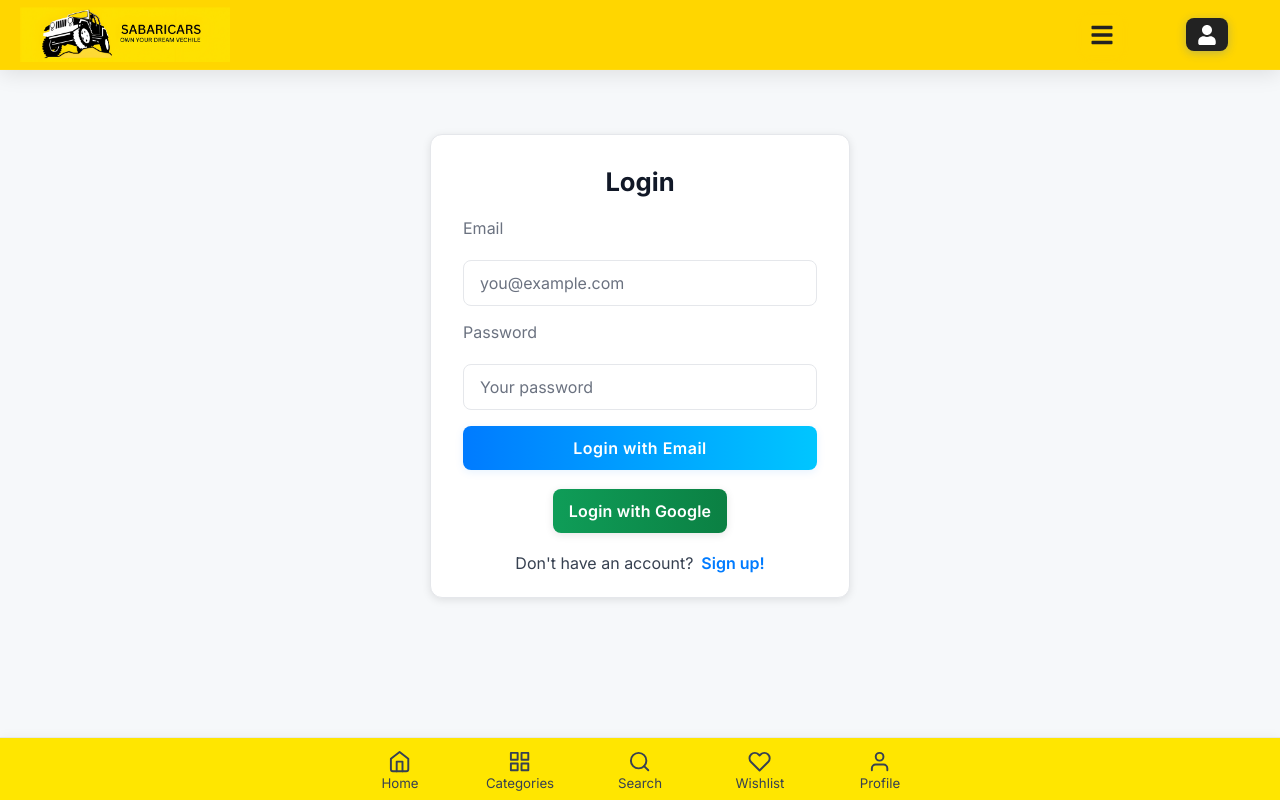
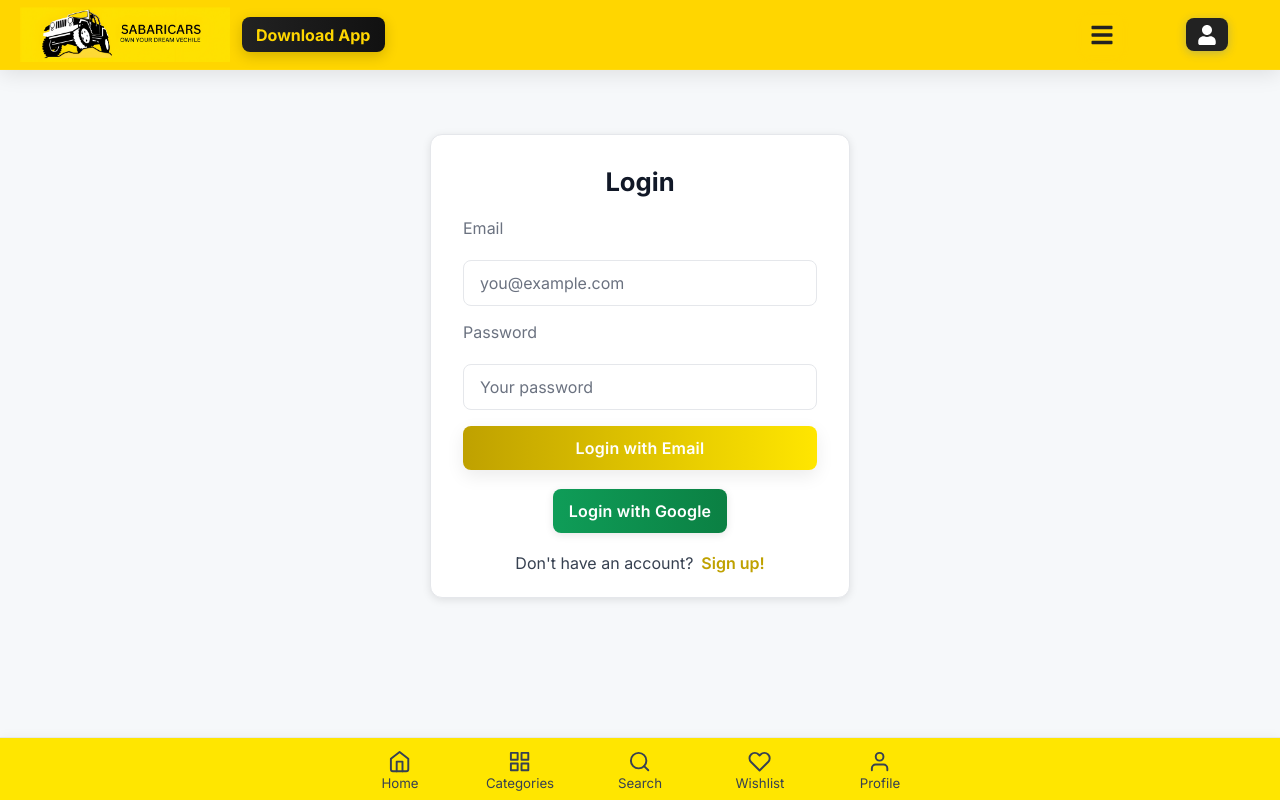
Before and after one commit to Gowri0016/Sabaricars, a React (Create React App) app: page /login in a window 1280 px wide. Built offline with nearby package versions, Linux system fonts and the light colour scheme; no server answers.

Commit message:
many recent updates

```diff
--- a/src/App.css
+++ b/src/App.css
@@ -192,6 +192,28 @@ body {
   object-fit: contain;
 }
 
+/* Header download button visible to the left of the brand and right of hamburger */
+.header-download {
+  display: inline-flex;
+  align-items: center;
+  justify-content: center;
+  background: linear-gradient(90deg, #222 0%, #111 100%);
+  color: #ffd600;
+  padding: 0.45rem 0.9rem;
+  border-radius: 8px;
+  font-weight: 700;
+  text-decoration: none;
+  margin-left: 0.75rem; /* sit right of the logo */
+  margin-right: 0.4rem;
+  white-space: nowrap;
+  box-shadow: 0 4px 14px rgba(0,0,0,0.18);
+}
+.header-download:hover,
+.header-download:focus {
+  background: #111;
+  color: #fffde7;
+}
+
 /* Navigation Links */
 .navbar-links {
   display: flex;
@@ -214,6 +236,23 @@ body {
   position: relative;
   transition: color 0.2s;
   white-space: nowrap;
+}
+
+/* Download app button/link in navbar dropdown */
+.download-app {
+  display: inline-block;
+  background: #222;
+  color: #ffd600;
+  padding: 0.5rem 0.9rem;
+  border-radius: 8px;
+  margin: 0.35rem 0.6rem;
+  font-weight: 700;
+  text-decoration: none;
+}
+.download-app:hover,
+.download-app:focus {
+  background: #111;
+  color: #fffde7;
 }
 
 .navbar-links a:hover,
@@ -354,6 +393,25 @@ button.hamburger.active .bar:nth-child(3) {
   gap: 0.75rem;
 }
 
+/* Drawer download button specific styling */
+.drawer-download {
+  background: linear-gradient(90deg, #ffd600 0%, #ffb300 100%);
+  color: #111;
+  font-weight: 700;
+  border-radius: 8px;
+  padding: 0.75rem 1rem;
+  display: flex;
+  align-items: center;
+  justify-content: center;
+}
+
+@media (min-width: 1024px) {
+  /* hide drawer specific link on desktop since we have navbar download button */
+  .drawer-download {
+    display: none !important;
+  }
+}
+
 /* Specific styles for login button */
 .drawer .login-btn {
   background: #222 !important;
@@ -424,6 +482,16 @@ button.hamburger.active .bar:nth-child(3) {
 
   .navbar-links {
     display: none;
+  }
+
+  /* Keep header download visible on mobile as well; place it to the left of brand */
+  .header-download {
+    display: inline-flex;
+    margin-left: 0.5rem;
+    margin-right: 0.5rem;
+    padding: 0.35rem 0.8rem;
+    font-size: 0.95rem;
+    order: 2; /* keep it after the brand */
   }
 
   .drawer {
--- a/src/App.js
+++ b/src/App.js
@@ -99,9 +99,31 @@ function App() {
         <ScrollToTop />
         <div className="App">
           <nav className="navbar">
+            <button
+              className={`hamburger ${isMenuOpen ? 'active' : ''}`}
+              onClick={toggleMenu}
+              aria-label={isMenuOpen ? 'Close menu' : 'Open menu'}
+            >
+              <span className="bar"></span>
+              <span className="bar"></span>
+              <span className="bar"></span>
+            </button>
+
             <Link to="/" className="navbar-brand">
               <img src="/logo.png" alt="Sabari Cars" />
             </Link>
+
+            {/* Download button visible in header (to the right of the logo).
+                Uses a local APK placed in the public folder (e.g. public/sabari-cars.apk).
+                Ensure the APK file exists at the project root URL: /sabari-cars.apk */}
+            <a
+              href="/Sabari Cars.apk"
+              className="header-download"
+              title="Download App (Android)"
+              download="SabariCars.apk"
+            >
+              Download App
+            </a>
 
             {/* Desktop Dropdown Menu */}
             <div className="navbar-links desktop-dropdown">
@@ -125,6 +147,7 @@ function App() {
                   <Link to="/contact">Contact</Link>
                   <Link to="/request-vehicle">Request Vehicle</Link>
                   <Link to="/sell-vehicle">Sell Vehicle</Link>
+                  {/* Download link intentionally removed from dropdown - visible in header */}
                 </div>
               </div>
               {!user ? (
@@ -136,15 +159,7 @@ function App() {
               )}
             </div>
 
-            <button
-              className={`hamburger ${isMenuOpen ? 'active' : ''}`}
-              onClick={toggleMenu}
-              aria-label={isMenuOpen ? 'Close menu' : 'Open menu'}
-            >
-              <span className="bar"></span>
-              <span className="bar"></span>
-              <span className="bar"></span>
-            </button>
+
           </nav>
           {/* Mobile Menu Drawer */}
           <div className={`drawer ${isMenuOpen ? 'open' : ''}`}>
@@ -156,6 +171,8 @@ function App() {
             <Link to="/contact" onClick={closeMenu}>Contact Us</Link>
             <Link to="/request-vehicle" onClick={closeMenu}>Request a Vehicle</Link>
             <Link to="/sell-vehicle" onClick={closeMenu}>Sell Your Vehicle</Link>
+              {/* Download Android App for mobile drawer (local APK in public/) */}
+              <a href="/sabari-cars.apk" className="drawer-download" download="SabariCars.apk" onClick={closeMenu}>Download App (Android)</a>
             {!user ? (
               <Link to="/login" className="login-btn" onClick={closeMenu}>Login</Link>
             ) : (
--- a/src/components/VehicleList.css
+++ b/src/components/VehicleList.css
@@ -32,9 +32,9 @@
 }
 
 .vehicle-card:hover {
-  box-shadow: 0 20px 25px -5px rgba(0, 0, 0, 0.1), 0 10px 10px -5px rgba(0, 0, 0, 0.04);
+  box-shadow: 0 28px 40px -12px rgba(0, 0, 0, 0.12), 0 12px 18px -8px rgba(0, 0, 0, 0.06);
   transform: translateY(-4px);
-  border-color: #3b82f6;
+  border-color: #ffd600;
 }
 
 .vehicle-card:hover .vehicle-card__image {
@@ -87,7 +87,7 @@
   left: 0;
   right: 0;
   bottom: 0;
-  background: linear-gradient(135deg, rgba(59, 130, 246, 0.8) 0%, rgba(37, 99, 235, 0.9) 100%);
+  background: linear-gradient(135deg, rgba(255, 214, 0, 0.12) 0%, rgba(255, 198, 0, 0.14) 100%);
   display: flex;
   align-items: center;
   justify-content: center;
@@ -96,16 +96,16 @@
 }
 
 .view-details-btn {
-  background: linear-gradient(135deg, #3b82f6 0%, #2563eb 100%);
-  border: none;
+  background: var(--accent-500); /* bright yellow */
+  border: 1px solid var(--accent-600);
   border-radius: 0.75rem;
   padding: 0.75rem 1.25rem;
-  color: white;
-  font-size: 0.875rem;
-  font-weight: 600;
+  color: #111;
+  font-size: 0. ninerem;
+  font-weight: 800;
   cursor: pointer;
-  transition: all 0.3s ease;
-  box-shadow: 0 4px 6px -1px rgba(59, 130, 246, 0.3);
+  transition: transform 0.14s ease, box-shadow 0.14s ease, background 0.12s ease;
+  box-shadow: 0 8px 20px -6px rgba(255,230,0,0.12);
   display: flex;
   align-items: center;
   gap: 0.5rem;
@@ -114,9 +114,9 @@
 }
 
 .view-details-btn:hover {
-  background: linear-gradient(135deg, #2563eb 0%, #1d4ed8 100%);
   transform: translateY(-2px);
-  box-shadow: 0 8px 15px -3px rgba(59, 130, 246, 0.4);
+  background: var(--accent-600);
+  box-shadow: 0 12px 30px -10px rgba(255,230,0,0.14);
 }
 
 .btn-icon {
@@ -164,8 +164,8 @@
 .vehicle-card__year {
   font-size: 1rem;
   font-weight: 600;
-  color: #3b82f6;
-  background: #eff6ff;
+  color: var(--text-900);
+  background: #fff9db;
   padding: 0.25rem 0.75rem;
   border-radius: 0.5rem;
   margin-left: 1rem;
@@ -178,8 +178,8 @@
 
 .vehicle-card__price {
   display: block;
-  color: #059669;
-  font-weight: 700;
+  color: #0b1220; /* dark bold */
+  font-weight: 900;
   font-size: 1.5rem;
   line-height: 1;
   margin-top: 0.25rem;
--- a/src/pages/Page.css
+++ b/src/pages/Page.css
@@ -1,51 +1,51 @@
 /* Modern Button Styles */
 .modern-btn, button, input[type="submit"], .cta-button {
-  display: inline-block;
-  padding: 0.75rem 2rem;
-  background: linear-gradient(90deg, #007bff 0%, #00c6ff 100%);
-  color: #fff;
+  display: inline-flex;
+  align-items: center;
+  justify-content: center;
+  padding: 0.75rem 1.6rem;
+  background: var(--accent-500);
+  color: #111;
   border: none;
-  border-radius: 2rem;
+  border-radius: 12rem;
   font-size: 1rem;
-  font-weight: 600;
-  letter-spacing: 0.5px;
-  box-shadow: 0 2px 8px rgba(0,123,255,0.10);
+  font-weight: 700;
+  letter-spacing: 0.2px;
+  box-shadow: 0 8px 24px rgba(0,0,0,0.08);
   cursor: pointer;
-  transition: background 0.2s, transform 0.15s, box-shadow 0.15s;
+  transition: transform 0.15s, box-shadow 0.15s, filter 0.12s;
   outline: none;
 }
 
 .modern-btn:hover, button:hover, input[type="submit"]:hover, .cta-button:hover {
-  background: linear-gradient(90deg, #0056b3 0%, #007bff 100%);
-  transform: translateY(-2px) scale(1.03);
-  box-shadow: 0 4px 16px rgba(0,123,255,0.18);
+  transform: translateY(-2px) scale(1.02);
+  box-shadow: 0 12px 36px rgba(191,161,0,0.16);
 }
 
 .modern-btn:active, button:active, input[type="submit"]:active, .cta-button:active {
-  background: linear-gradient(90deg, #003a75 0%, #0056b3 100%);
-  transform: scale(0.98);
+  transform: translateY(0) scale(0.995);
+  filter: brightness(0.98);
 }
 
 /* Back to Categories Button */
 .back-to-categories-btn {
   margin: 2rem auto 1.5rem auto;
   display: block;
-  background: linear-gradient(90deg, #00c6ff 0%, #007bff 100%);
-  color: #fff;
+  background: var(--accent-500);
+  color: #111;
   border: none;
   border-radius: 2rem;
   font-size: 1rem;
-  font-weight: 600;
+  font-weight: 700;
   padding: 0.75rem 2.2rem;
-  box-shadow: 0 2px 8px rgba(0,123,255,0.10);
+  box-shadow: 0 8px 24px rgba(0,0,0,0.08);
   cursor: pointer;
-  transition: background 0.2s, transform 0.15s, box-shadow 0.15s;
+  transition: transform 0.15s, box-shadow 0.15s;
 }
 
 .back-to-categories-btn:hover {
-  background: linear-gradient(90deg, #007bff 0%, #00c6ff 100%);
-  transform: translateY(-2px) scale(1.03);
-  box-shadow: 0 4px 16px rgba(0,123,255,0.18);
+  transform: translateY(-2px) scale(1.02);
+  box-shadow: 0 12px 36px rgba(191,161,0,0.16);
 }
 
 /* Modern Categories Styles */
--- a/src/pages/VehicleDetails.css
+++ b/src/pages/VehicleDetails.css
@@ -342,7 +342,7 @@
 }
 
 .vehicle-info-section {
-  background: linear-gradient(180deg, rgba(255,255,255,0.96), rgba(255,255,255,1));
+  background: #ffffff;
   border-radius: 12px;
   padding: 16px;
   box-shadow: 0 6px 18px rgba(17, 24, 39, 0.06);
@@ -385,6 +385,7 @@
 }
 
 .price-amount { font-size: 24px; font-weight: bold; color: var(--text-900); }
+ .price-amount { font-size: 24px; font-weight: 900; color: #0b1220; }
 
 .price-label { font-size: 14px; color: var(--text-600); }
 
@@ -565,26 +566,26 @@
   gap: 8px;
   padding: 10px 12px;
   border-radius: 8px;
-  font-weight: 500;
+  font-weight: 600;
   text-decoration: none;
-  color: white;
-  box-shadow: 0 6px 16px rgba(0,0,0,0.12);
+  color: #111;
+  box-shadow: 0 6px 16px rgba(191,161,0,0.12);
   transition: transform 0.15s ease, filter 0.15s ease;
 }
 
 /* Ensure visibility of text and icons on colored buttons */
 .contact-btn *,
 .contact-btn .icon {
-  color: #fff !important;
+  color: #111 !important;
 }
 .contact-btn svg {
-  fill: #fff !important;
-  stroke: #fff !important;
+  fill: #111 !important;
+  stroke: #111 !important;
 }
 
 /* Make buttons clearly different */
 .call-btn {
-  background: linear-gradient(90deg, var(--accent-600), var(--accent-500));
+  background: var(--accent-600);
   margin-right: 8px;
 }
 .call-btn:hover { filter: brightness(1.02); }
@@ -593,8 +594,8 @@
 .whatsapp-btn {
   background-color: var(--whatsapp-500);
 }
-.whatsapp-btn:hover { filter: brightness(1.02); }
-.whatsapp-btn:active { filter: brightness(0.95); }
+.whatsapp-btn:hover { filter: none; }
+.whatsapp-btn:active { filter: none; }
 
 .btn-icon-circle {
   width: 24px;
@@ -622,7 +623,7 @@
   width: 50px;
   height: 50px;
   border: 5px solid #f3f3f3;
-  border-top: 5px solid #007bff;
+  border-top: 5px solid var(--accent-600);
   border-radius: 50%;
   animation: spin 1s linear infinite;
   margin: 0 auto 16px;
@@ -676,12 +677,14 @@
 }
 
 .primary-btn {
-  background-color: #007bff;
-  color: white;
+  background: var(--accent-600);
+  color: #111;
+  box-shadow: 0 8px 24px rgba(191,161,0,0.12);
+  border: 1px solid rgba(0,0,0,0.04);
 }
 
 .primary-btn:hover {
-  background-color: #0069d9;
+  filter: brightness(0.98);
 }
 
 /* Responsive Adjustments */
--- a/src/theme.css
+++ b/src/theme.css
@@ -5,8 +5,8 @@
   /* Brand */
   --brand-900: #1a2a6c;
   --brand-700: #2a3b8f;
-  --accent-600: #007bff;
-  --accent-500: #00c6ff;
+  --accent-600: #bfa100; /* primary yellow */
+  --accent-500: #ffe600; /* bright yellow */
   --accent-amber: #fdbb2d;
   --danger-500: #dc3545;
   --success-500: #28a745;
@@ -113,9 +113,12 @@ a:focus-visible { outline: none; box-shadow: var(--focus-ring); border-radius: 6
   cursor: pointer;
 }
 .btn-primary {
-  background: linear-gradient(90deg, var(--accent-600), var(--accent-500));
-  color: #fff;
+  background: var(--accent-500);
+  color: #111;
+  box-shadow: 0 6px 18px rgba(0,0,0,0.08);
+  border: 1px solid rgba(0,0,0,0.04);
 }
+.btn-primary:active { transform: translateY(0); opacity: 0.95; }
 .btn-primary:active { transform: translateY(0); opacity: 0.95; }
 
 /* Inputs */
```
Also changed, not shown: src/components/VehicleCard.css (+5 -5 lines), 1 other file (tests, documents, lock files or other folders).
